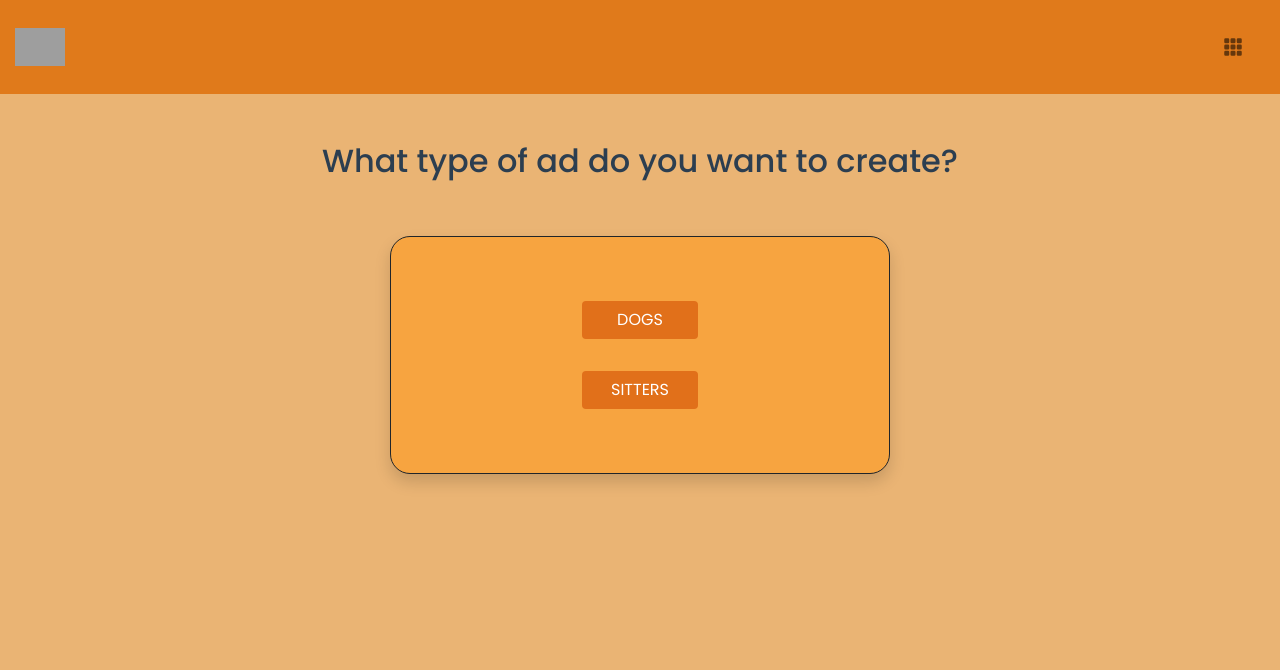
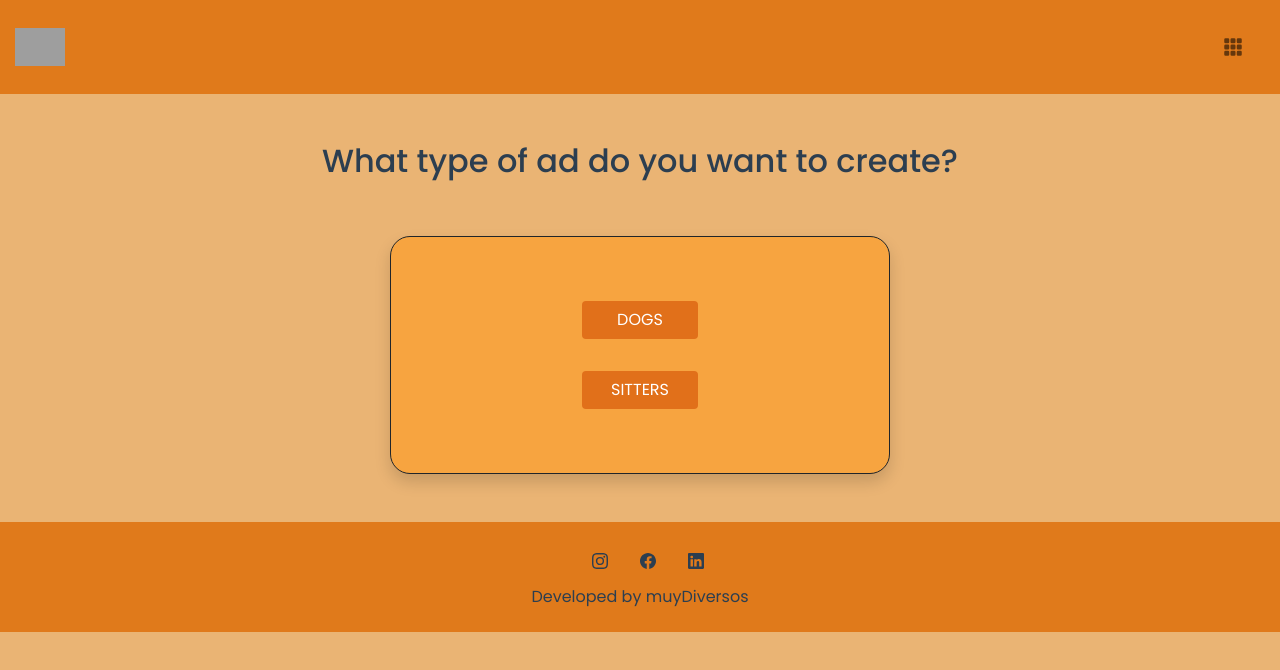
Before and after one commit to amrhefny87/DoggyFriendly, a Vue app: page /adtype in a window 1280 px wide. Shown: the top 670 px of the page. Built offline with nearby package versions, Linux system fonts and the light colour scheme; grey boxes are pictures that could not be loaded.

Commit message:
footer component

```diff
--- /dev/null
+++ b/src/components/Footer.vue
@@ -0,0 +1,33 @@
+<template>
+  <div class="footercontainer ">
+    <div class="d-flex flex-row p-2">
+      <b-icon icon="instagram" class="p-4" aria-hidden="true"></b-icon>
+      <b-icon icon="facebook" class="p-4" aria-hidden="true"></b-icon>
+      <b-icon icon="linkedin" class="p-4" aria-hidden="true"></b-icon>
+    </div>
+    <div >
+      <p class="pb-2">Developed by muyDiversos</p>
+    </div>
+  </div>
+</template>
+
+<script>
+
+export default {
+name: "Footer",
+
+};
+</script>
+
+<style>
+.footercontainer {
+  height: 110px;
+  width: 100%;
+  background: #e07a1b;
+  display: flex;
+  flex-direction: column;
+  justify-content: center;
+  align-items: center;
+
+}
+</style>
--- a/src/views/AdType.vue
+++ b/src/views/AdType.vue
@@ -10,19 +10,22 @@
         </div>
     </div>
   </div>
+  <Footer />
   </div>
 
 </template>
 <script>
 import Button from '@/components/Button.vue'
 import Header from "@/components/Header.vue";
+import Footer from "@/components/Footer.vue";
 
 
 export default {
     name: "AdType",
     components: {
         Button,
-        Header
+        Header,
+        Footer,
     },
 }
 </script>
--- a/src/views/Dogs.vue
+++ b/src/views/Dogs.vue
@@ -6,6 +6,7 @@
     <div v-for="event in events" :key="event.id"  class="d-flex flex-column align-items-center">
           <NewAd :key="event.id"  :result="event" />
     </div>
+    <Footer />
   </div>
 </template>
 
@@ -15,13 +16,15 @@ import NewAd from '@/components/NewAd.vue'
 import {apidogs} from '@/apis/ApiDogs'
 import Button from '@/components/Button.vue'
 import Header from "@/components/Header.vue";
+import Footer from "@/components/Footer.vue";
 
 export default {
   name: 'Dogs',
   components: {
     NewAd,
     Button,
-    Header
+    Header,
+    Footer,
   },
   data(){
     return{
--- a/src/views/EditAd.vue
+++ b/src/views/EditAd.vue
@@ -97,6 +97,7 @@
         <ButtonGoBack />
       </div>
     </div>
+    <Footer />
   </div>
 </template>
 
@@ -105,7 +106,9 @@ import Header from "@/components/Header.vue";
 import NewAd from "../components/NewAd";
 import FormDogs from "../views/FormDogs";
 import { apidogs } from "@/apis/ApiDogs";
-import ButtonGoBack from "../components/ButtonGoBack.vue"
+import ButtonGoBack from "../components/ButtonGoBack.vue";
+import Footer from "@/components/Footer.vue";
+
 
 
 export default {
@@ -115,6 +118,7 @@ export default {
     NewAd,
     FormDogs,
     ButtonGoBack,
+    Footer,
   },
   props: ["id", "title", "description", "comments", "image", "date", "name"],
 
--- a/src/views/FormDogs.vue
+++ b/src/views/FormDogs.vue
@@ -91,6 +91,7 @@
       </b-form>
     </div>
     </div>
+    <Footer />
   </div>
 </template>
 <script>
--- a/src/views/FormSitters.vue
+++ b/src/views/FormSitters.vue
@@ -56,15 +56,19 @@
       <pre class="m-0">{{ form }}</pre>
     </b-card>
   </div>
+  <Footer />
   </div>
 </template>
 <script>
 import Header from "@/components/Header.vue";
+import Footer from "@/components/Footer.vue";
+
 
 export default {
   name: "FormSitters",
   components: {
-    Header
+    Header,
+    Footer,
   },
 
   data() {
--- a/src/views/Show.vue
+++ b/src/views/Show.vue
@@ -32,13 +32,15 @@
 
     </div>
 
-
+    <Footer />
   </div>
 </template>
 <script>
 import Header from "../components/Header";
 import NewAd from "../components/NewAd";
 import ButtonGoBack from "../components/ButtonGoBack";
+import Footer from "@/components/Footer.vue";
+
 
 export default {
   props: ["id", "title", "description", "comments", "image", "date"],
@@ -46,7 +48,8 @@ export default {
   components: {
     Header,
     NewAd,
-    ButtonGoBack
+    ButtonGoBack,
+    Footer,
   },
 
 };
--- a/src/views/Sitters.vue
+++ b/src/views/Sitters.vue
@@ -6,6 +6,7 @@
     <div v-for="event in events" :key="event.id"  class="d-flex flex-column align-items-center">
           <NewAd :key="event.id"  :result="event" />
     </div>
+    <Footer />
   </div>
 </template>
 
@@ -15,6 +16,8 @@ import NewAd from '@/components/NewAd.vue'
 import {apisitters} from '@/apis/ApiSitters'
 import Button from '@/components/Button.vue'
 import Header from "@/components/Header.vue";
+import Footer from "@/components/Footer.vue";
+
 
 export default {
   name: 'Sitters',
@@ -22,6 +25,7 @@ export default {
     NewAd,
     Button,
   Header,
+  Footer,
   },
 
 
```
